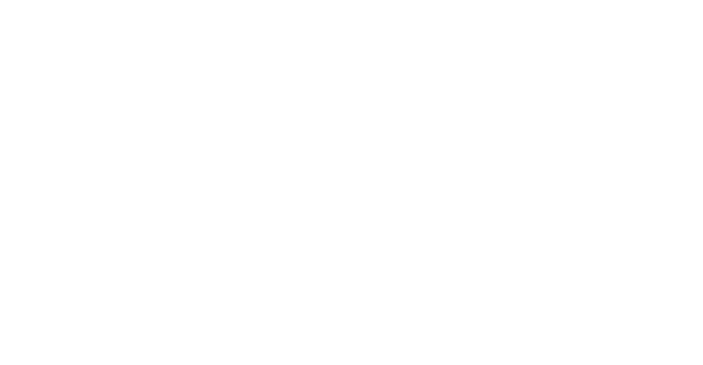
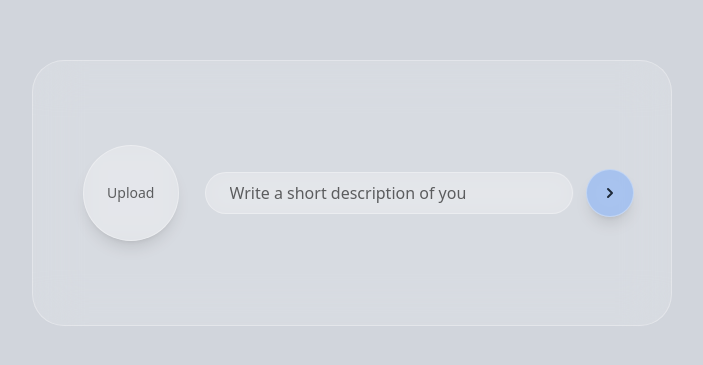
Before and after one commit to julianhomezdev/FRONTEND-CHAT, a React (Vite) app: page /set in a window 1280 px wide. Before the commit this address had no page. Shown: the part 207-572 px from the top of the page, without its empty margins (288-991 px from the left). Built offline with nearby package versions, Linux system fonts and the light colour scheme; a web font is replaced by a local one.

Commit message:
Page to upload profile photo and description in the process of creation

```diff
--- a/src/App.jsx
+++ b/src/App.jsx
@@ -4,6 +4,7 @@
 import { LoginPage } from "./Pages/Auth/LoginPage";
 import { VerificationPage } from "./Pages/Auth/VerificationPage";
 import { HomePage } from "./Pages/common/HomePage";
+import SetProfile from "./Pages/common/SetProfile";
 
 export function App () {
     return (
@@ -14,6 +15,7 @@
                 <Route path="/auth/login" element={<LoginPage/>}/>
                 <Route path="/auth/verification" element={<VerificationPage/>} />
                 <Route path="/" element={<HomePage/>}/>
+                <Route path="/set" element={<SetProfile/>} />
             </Routes>
         </BrowserRouter>
     )
--- a/src/Components/Auth/LoginForm.jsx
+++ b/src/Components/Auth/LoginForm.jsx
@@ -24,7 +24,7 @@
     try {
       await LoginService(form.email.trim(), form.password );
       showAlert(true, "Login successful");
-      setTimeout(() => navigate("/"), 2000);
+      setTimeout(() => navigate("/set"), 2000);
     } catch (error) {
       showAlert(false, `Login failed: ${error.message}`);
     } finally {
--- /dev/null
+++ b/src/Components/svg/RightRow.jsx
@@ -0,0 +1,9 @@
+export default function RightRow() {
+    return (
+        <>
+            <svg class="w-6 h-6 text-gray-800 dark:text-white" aria-hidden="true" xmlns="http://www.w3.org/2000/svg" width="24" height="24" fill="none" viewBox="0 0 24 24">
+                <path stroke="currentColor" stroke-linecap="round" stroke-linejoin="round" stroke-width="2" d="m10 16 4-4-4-4" />
+            </svg>
+        </>
+    )
+}
--- /dev/null
+++ b/src/Pages/common/SetProfile.jsx
@@ -0,0 +1,84 @@
+import { useState } from "react";
+import RightRow from "../../Components/svg/RightRow";
+
+
+export default function SetProfile() {
+
+
+    const [preview, setPreview] = useState(null);
+
+    const handleImageChange = (e) => {
+
+        const file = e.target.files[0];
+
+        if(file) {
+            setPreview(URL.createObjectURL(file));
+        }
+    };
+
+
+    return(
+        <>
+
+        <div className="w-full h-screen flex justify-center items-center bg-gray-300">
+
+
+            <div className="w-1/2 h-1/3 rounded-4xl bg-white/15 backdrop-blur-xl border border-white/30 p-6 flex flex-col">
+                <div className="w-full h-full flex ">
+                    <div className="w-2/8 h-full  flex justify-center items-center">
+                        <label
+                            className="w-24 h-24 rounded-full bg-white/20 border border-white/30 backdrop-blur-md flex items-center justify-center cursor-pointer overflow-hidden shadow-lg flex justify-center items-center cursor-pointer" >
+                            {preview ? (
+                                <img
+                                    src={preview}
+                                    alt="Profile preview"
+                                    className="w-full h-full object-cover"
+                                />
+
+                            ) : (
+
+                                <span className="text-black/60 text-sm text-center px-2">
+                                    Upload
+                                </span>
+                            )
+                                }
+
+                            <input
+
+                                type="file"
+                                accept="image/*"
+                                className="hidden"
+                                onChange={handleImageChange}
+                            />
+                            </label>
+
+
+
+                    </div>
+
+                     <div className="w-5/8 h-full flex justify-center items-center text-black">
+                                <input
+                                    type="text"
+                                    placeholder="Write a short description of you"
+                                    className="flex-1 pl-6 pt-2 pb-2 rounded-4xl bg-white/20 border border-white/30 backdrop-blur-md text-black placeholder-black/60 outline-none focus:ring-2 focus:ring-blue-400"
+                                />
+                     </div>
+
+                     <div className="w-1/8 h-full  flex justify-center items-center">
+                                <button className="w-12 h-12 rounded-full bg-blue-500/30 border border-white/30 backdrop-blur-md shadow-lg text-white flex items-center justify-center active:scale-90 transition-transform duration-150 cursor-pointer">
+                                    <RightRow />
+                                </button>
+                     </div>
+
+                </div>
+
+
+
+
+            </div>
+        </div>
+
+
+        </>
+    )
+}
```
